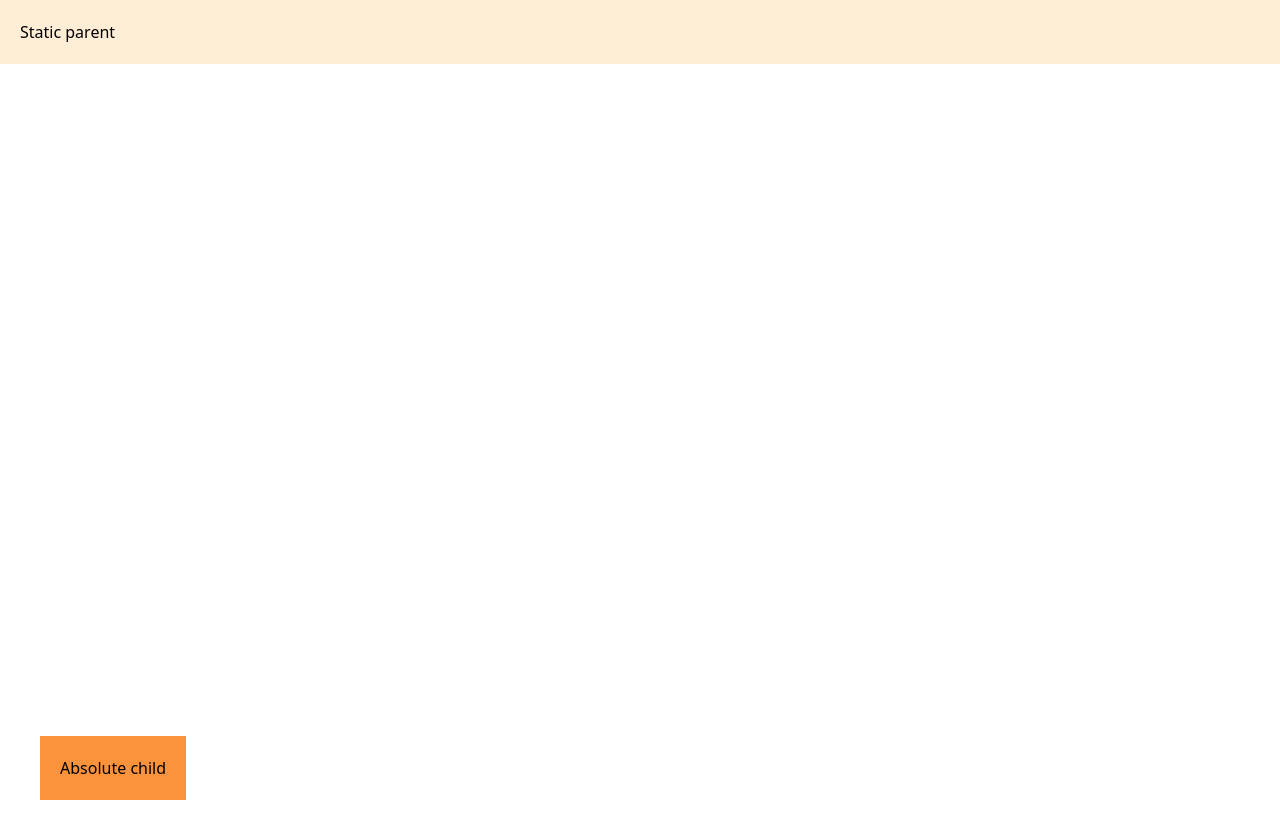
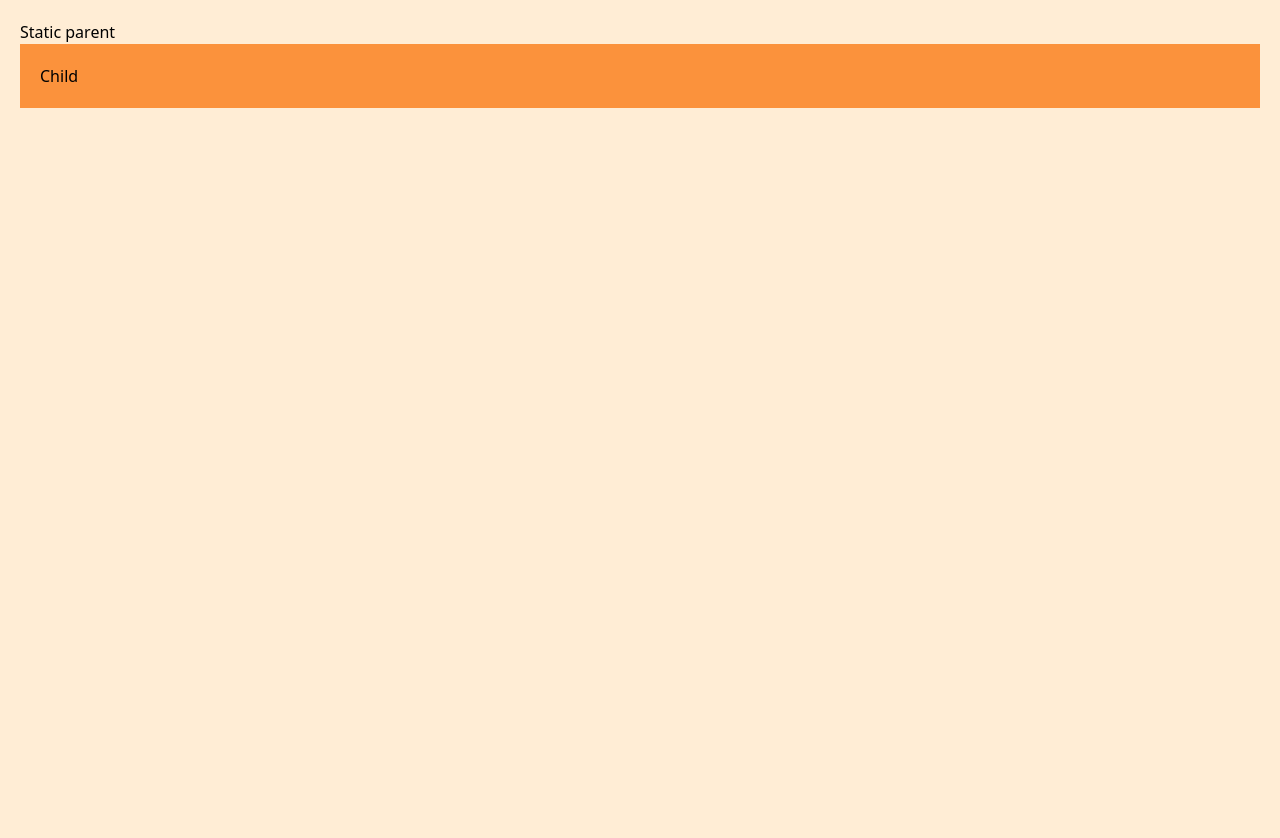
Before and after one commit to FOD17/Tailwind-React, a React (Create React App) app: page / in a window 1280 px wide. Shown: the top 838 px of the page. Before the commit the page ends 800 px from the top, so only its background shows below. Built offline with nearby package versions, Linux system fonts and the light colour scheme.

Commit message:
added stuff

```diff
--- a/src/App.js
+++ b/src/App.js
@@ -1,9 +1,9 @@
-import Position from './components/base-tutorial/13-Position/Position';
+import PositionSticky from './components/base-tutorial/13-Position/PositionSticky';
 
 function App() {
   return (
     <div>
-      <Position />
+      <PositionSticky />
     </div>
   );
 }
--- a/src/components/base-tutorial/13-Position/Position.js
+++ b/src/components/base-tutorial/13-Position/PositionSticky.js
@@ -6,16 +6,14 @@ import React from 'react';
  * relative: Use relative to position an element according to the normal flow of the document.
  * absolute: Use absolute to position an element outside of the normal flow of the document, causing neighboring elements to act as if the element doesn’t exist.
  * sticky: Use sticky to position an element as relative until it crosses a specified threshold, then treat it as fixed until its parent is off screen.
- * fixed: Use fixed to position an element relative to the browser window.
+ * fixed: An element with position: fixed; is positioned relative to the viewport, which means it always stays in the same place even if the page is scrolled. The top, right, bottom, and left properties are used to position the element.
  */
-export default function Position() {
+export default function PositionSticky() {
   return (
-    <div>
-      <div class="static bg-orange-100 p-5">
-        <p>Static parent</p>
-        <div class="fixed bottom-0 left-10  bg-orange-400 p-5">
-          <p>Absolute child</p>
-        </div>
+    <div class="static bg-orange-100 p-5 h-[5000px]">
+      <p>Static parent</p>
+      <div class="sticky bottom-0 left-0 top-0 bg-orange-400 p-5">
+        <p>Child</p>
       </div>
     </div>
   );
```
Also changed, not shown: 1 other file (tests, documents, lock files or other folders).
